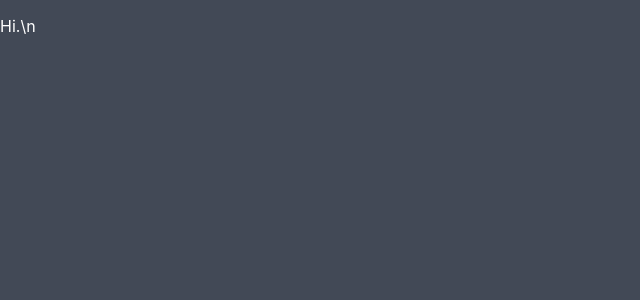
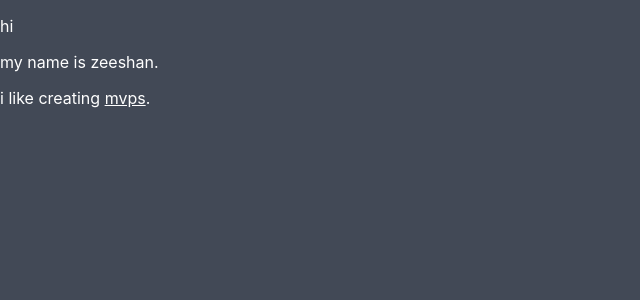
Before and after one commit to pumping-iron-man/own-website, a React (Create React App) app: page / in a window 1280 px wide. Shown: the top 300 px of the page, without its empty margins (0-640 px from the left). Built offline with nearby package versions, Linux system fonts and the light colour scheme.

Commit message:
Configure travisCI

```diff
--- a/src/App.js
+++ b/src/App.js
@@ -4,7 +4,9 @@ import './App.css';
 function App() {
   return (
     <div className="App">
-      <p>Hi.\n</p>
+      <p>hi</p>
+      <p>my name is zeeshan.</p>
+      <p>i like creating <u>mvps</u>.</p>
     </div>
   );
 }
```
